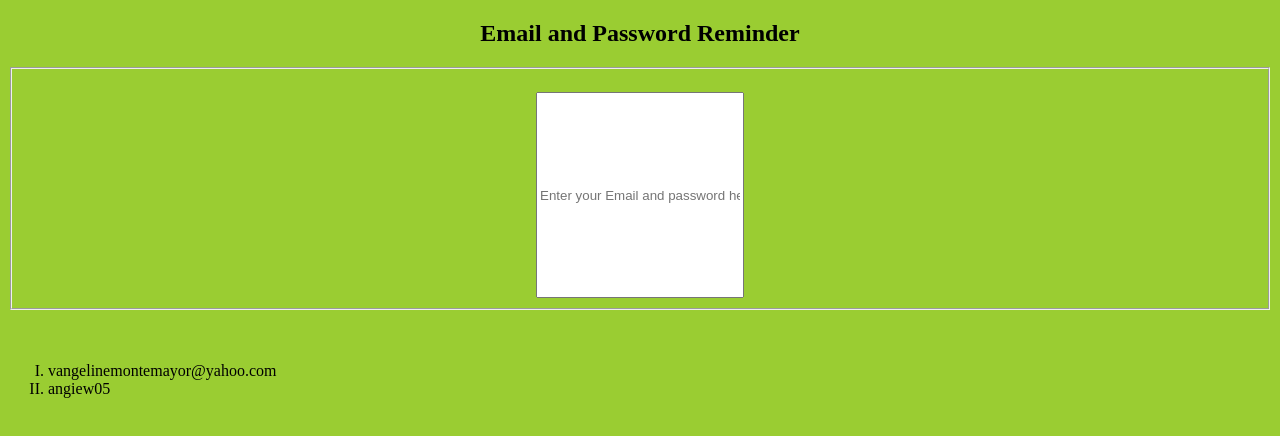
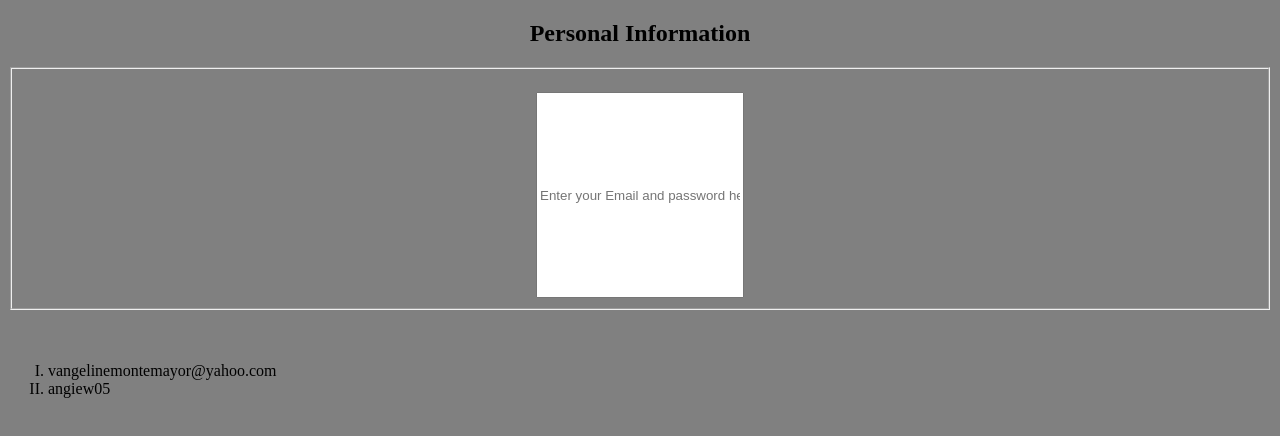
Before and after one commit to angiew09/ReminderApp, a plain HTML site: page www/index.html in a window 1280 px wide. Drawn offline with Linux system fonts and the light colour scheme.

Commit message:
Update index.html

```diff
--- a/www/index.html
+++ b/www/index.html
@@ -13,8 +13,8 @@
         <link rel="stylesheet" type="text/css">
         <title>Reminder</title>
     </head>
-<body bgcolor="yellowgreen"></body>
-<h2><center>Email and Password Reminder</h2></center>
+<body bgcolor="gray"></body>
+<h2><center>Personal Information</h2></center>
 <center>
 <form>
 <fieldset>
```
